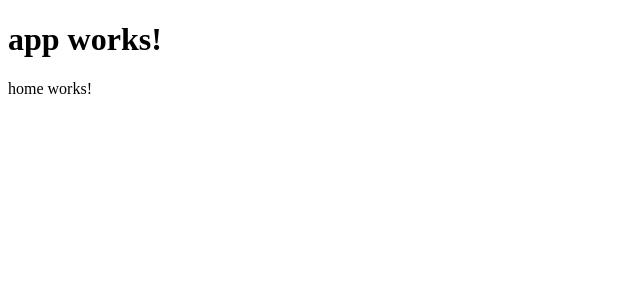
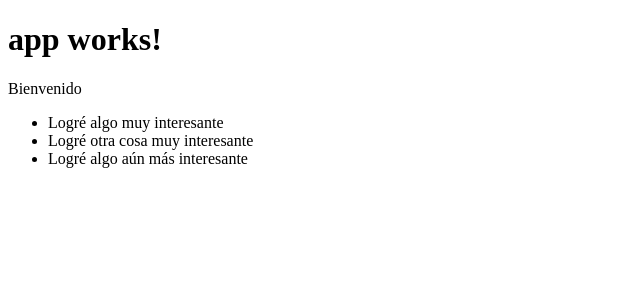
Before and after one commit to sebas095/progressiveWebApps, an Angular app in the folder didit-lite/: page / in a window 1280 px wide. Shown: the top 300 px of the page, without its empty margins (0-640 px from the left). Built offline with nearby package versions, Linux system fonts and the light colour scheme.

Commit message:
show data for a component

```diff
--- a/didit-lite/src/app/home/home.component.html
+++ b/didit-lite/src/app/home/home.component.html
@@ -1,3 +1,6 @@
-<p>
-  home works!
-</p>
+{{title}}
+<ul>
+  <li *ngFor="let logro of logros">
+    {{logro.title}}
+  </li>
+</ul>
--- a/didit-lite/src/app/home/home.component.ts
+++ b/didit-lite/src/app/home/home.component.ts
@@ -6,10 +6,38 @@ import { Component, OnInit } from '@angular/core';
   styleUrls: ['./home.component.css']
 })
 export class HomeComponent implements OnInit {
+  logros: ILogro[];
+  title: string = 'Bienvenido';
 
   constructor() { }
 
   ngOnInit() {
+    this.logros = this.getLogros();
   }
 
+  getLogros() : ILogro[] {
+    return [
+      {
+        id: 1,
+        title: 'Logré algo muy interesante',
+        description: 'Bacon ipsum dolor amet venison spare ribs strip steak bacon rump filet mignon pork chop kielbasa shankle tongue hamburger shank short loin chuck landjaeger. Flank kielbasa doner, pastrami biltong ribeye pancetta drumstick leberkas frankfurter pork belly rump. Tenderloin pork tail meatloaf frankfurter rump swine corned beef tri-tip. Pork loin shoulder alcatra spare ribs biltong shankle porchetta strip steak pork belly short loin swine capicola bacon'
+      },{
+        id: 2,
+        title: 'Logré otra cosa muy interesante',
+        description: 'Bacon ipsum dolor amet venison spare ribs strip steak bacon rump filet mignon pork chop kielbasa shankle tongue hamburger shank short loin chuck landjaeger. Flank kielbasa doner, pastrami biltong ribeye pancetta drumstick leberkas frankfurter pork belly rump. Tenderloin pork tail meatloaf frankfurter rump swine corned beef tri-tip. Pork loin shoulder alcatra spare ribs biltong shankle porchetta strip steak pork belly short loin swine capicola bacon'
+      },{
+        id: 3,
+        title: 'Logré algo aún más interesante',
+        description: 'Bacon ipsum dolor amet venison spare ribs strip steak bacon rump filet mignon pork chop kielbasa shankle tongue hamburger shank short loin chuck landjaeger. Flank kielbasa doner, pastrami biltong ribeye pancetta drumstick leberkas frankfurter pork belly rump. Tenderloin pork tail meatloaf frankfurter rump swine corned beef tri-tip. Pork loin shoulder alcatra spare ribs biltong shankle porchetta strip steak pork belly short loin swine capicola bacon'
+      }
+    ];
+  }
 }
+
+// id, title, description
+
+interface ILogro {
+  id: number;
+  title: string;
+  description?: string;
+}
```
